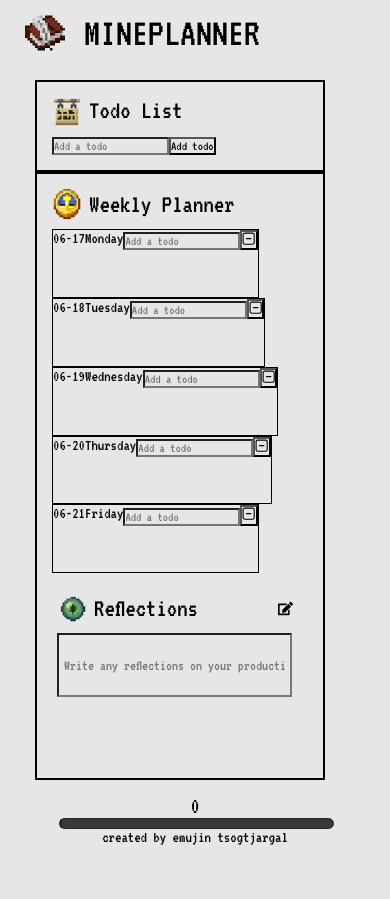
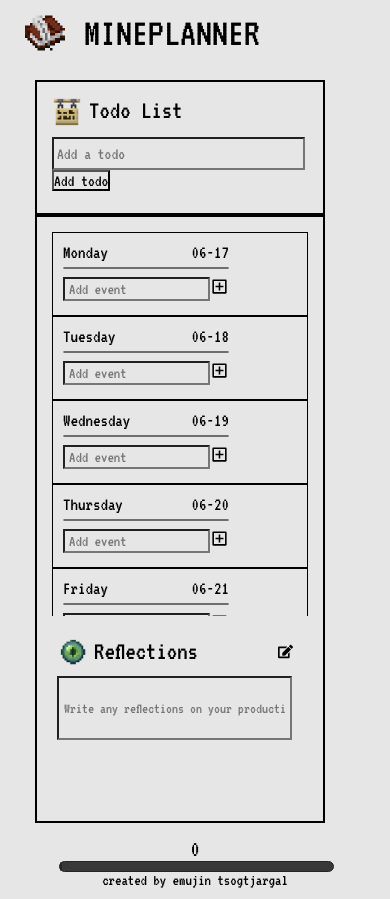
Before and after one commit to emujintsogo/mineplanner, a React (Vite) app: page / in a window 390 px wide. Before the commit the page ends 856 px from the top, so only its background shows below. Built offline with nearby package versions, Linux system fonts and the light colour scheme.

Commit message:
add: functionality to week planner

```diff
--- a/src/App.css
+++ b/src/App.css
@@ -19,7 +19,11 @@
 }
 
 .left-container {
-  width: 30%;
+  width: 35%;
+}
+.right-container {
+  display: flex;
+  flex-direction: column;
 }
 
 .icons {
--- a/src/components/Day.jsx
+++ b/src/components/Day.jsx
@@ -1,9 +1,59 @@
-import "../styles/Day.css";
+import { useState, useEffect } from "react";
+import Task from "./Task";
+import DayForm from "./DayForm";
+import "../styles/Week.css";
 
 function Day(props) {
+  const [tasks, setTasks] = useState(() => {
+    const storedTasks = localStorage.getItem(`tasks-${props.day}`);
+    return storedTasks ? JSON.parse(storedTasks) : [];
+  });
+
+  useEffect(() => {
+    try {
+      localStorage.setItem(`tasks-${props.day}`, JSON.stringify(tasks));
+    } catch (error) {
+      console.error("Failed to save tasks to localStorage:", error);
+    }
+  }, [tasks]);
+
+  const handleAddTask = (task) => {
+    if (!task.text || /^\s*$/.test(task.text)) {
+      return;
+    }
+
+    let newTasks = [];
+    if (tasks == null) {
+      newTasks = [task];
+    } else {
+      newTasks = [...tasks, task];
+    }
+    setTasks(newTasks);
+  };
+
+  const handleEdit = (taskId, newValue) => {
+    if (!newValue.text || /^\s*$/.test(newValue.text)) {
+      return;
+    }
+    setTasks((prevTasks) =>
+      prevTasks.map((item) => (item.id === taskId ? newValue : item))
+    );
+  };
+
+  const handleRemove = (taskId) => {
+    const removedArr = [...tasks].filter((task) => task.id !== taskId);
+    setTasks(removedArr);
+  };
+
   return (
     <div className="day-container">
-      <h4>{props.dayName}</h4>
+      <div className="day-title">
+        <h3>{props.day}</h3>
+        <h3>{props.date}</h3>
+      </div>
+      <hr />
+      <DayForm onSubmit={handleAddTask} />
+      <Task tasks={tasks} handleEdit={handleEdit} handleRemove={handleRemove} />
     </div>
   );
 }
--- a/src/components/DayForm.jsx
+++ b/src/components/DayForm.jsx
@@ -1,9 +1,9 @@
 import { useState } from "react";
-import { FaEdit } from "react-icons/fa";
-import { CgRemoveR } from "react-icons/cg";
+import "../styles/Week.css";
+import { RiAddBoxLine } from "react-icons/ri";
 
 function DayForm(props) {
-  const [input, setInput] = useState(props.edit ? props.value : "");
+  const [input, setInput] = useState(props.edit ? props.edit.value : "");
 
   const handleSubmit = (e) => {
     e.preventDefault();
@@ -14,38 +14,32 @@
     setInput("");
   };
 
-  const handleChange = (e) => {
-    setInput(e.target.value);
-  };
+  const handleChange = (e) => setInput(e.target.value);
 
   return (
-    <form onSubmit={handleSubmit}>
+    <form onSubmit={handleSubmit} className="day-task-form">
       {props.edit ? (
-        <>
+        <div className="day-edit">
           <input
-            placeholder="Update your item"
             value={input}
+            placeholder="Update event"
             onChange={handleChange}
             name="text"
-            className="todo-input edit"
+            className="event-input-edit"
           />
-          <button onClick={handleSubmit} className="todo-button edit">
-            <FaEdit />
-          </button>
-        </>
+          <button onClick={handleSubmit}>Update</button>
+        </div>
       ) : (
-        <>
+        <div className="input-add">
           <input
-            placeholder="Add a todo"
             value={input}
+            placeholder="Add event"
             onChange={handleChange}
             name="text"
-            className="todo-input"
+            className="event-input"
           />
-          <button onClick={handleSubmit} className="todo-button">
-            <CgRemoveR />
-          </button>
-        </>
+          <RiAddBoxLine className="add-icon" onClick={handleSubmit} />
+        </div>
       )}
     </form>
   );
--- /dev/null
+++ b/src/components/Task.jsx
@@ -0,0 +1,42 @@
+import { useState } from "react";
+import DayForm from "./DayForm";
+import { CgRemoveR } from "react-icons/cg";
+import { FaEdit } from "react-icons/fa";
+import "../styles/Week.css";
+
+function Task({ tasks, handleEdit, handleRemove }) {
+  const [edit, setEdit] = useState({
+    id: null,
+    value: "",
+  });
+
+  const submitEdit = (value) => {
+    handleEdit(edit.id, value);
+    setEdit({
+      id: null,
+      value: "",
+    });
+  };
+
+  if (edit.id) {
+    return <DayForm edit={edit} onSubmit={submitEdit} />;
+  }
+
+  return tasks?.map((task, index) => (
+    <div key={index} className="task-row">
+      <div key={task.id}>{task.text}</div>
+      <div className="event-icons">
+        <CgRemoveR
+          className="day-delete-icon"
+          onClick={() => handleRemove(task.id)}
+        />
+        <FaEdit
+          className="day-edit-icon"
+          onClick={() => setEdit({ id: task.id, value: task.text })}
+        />
+      </div>
+    </div>
+  ));
+}
+
+export default Task;
--- a/src/components/Todo.jsx
+++ b/src/components/Todo.jsx
@@ -24,10 +24,7 @@
   }
 
   return todos?.map((todo, index) => (
-    <div
-      className={todo.isComplete ? "todo-row complete" : "todo-row"}
-      key={index}
-    >
+    <div className="todo-row" key={index}>
       <div key={todo.id} onClick={() => completeTodo(todo.id)}>
         {todo.text}
       </div>
--- a/src/components/TodoForm.jsx
+++ b/src/components/TodoForm.jsx
@@ -1,4 +1,5 @@
 import { useState } from "react";
+import "../styles/TodoList.css";
 
 function TodoForm(props) {
   const [input, setInput] = useState(props.edit ? props.edit.value : "");
--- a/src/components/TodoList.jsx
+++ b/src/components/TodoList.jsx
@@ -10,11 +10,7 @@
   });
 
   useEffect(() => {
-    try {
-      localStorage.setItem("task", JSON.stringify(todos));
-    } catch (error) {
-      console.error("Failed to save todos to localStorage:", error);
-    }
+    localStorage.setItem("task", JSON.stringify(todos));
   }, [todos]);
 
   const addTodo = (todo) => {
--- a/src/components/Week.jsx
+++ b/src/components/Week.jsx
@@ -1,35 +1,26 @@
+import "../styles/Week.css";
 import Day from "./Day";
-import DayForm from "./DayForm";
-import "../styles/Week.css";
 
 function Week() {
-  const dayNames = ["Monday", "Tuesday", "Wednesday", "Thursday", "Friday"];
+  const days = ["Monday", "Tuesday", "Wednesday", "Thursday", "Friday"];
   let curr = new Date();
   let week = [];
 
-  for (let i = 1; i <= 7; i++) {
+  for (let i = 1; i <= 5; i++) {
     let first = curr.getDate() - curr.getDay() + i;
     let day = new Date(curr.setDate(first)).toISOString().slice(5, 10);
     week.push(day);
   }
 
+  //TODO: have local storage clear week items at friday midnight
+
   return (
-    <div className="weekly-container">
-      <div className="week-title">
-        <img src="./assets/Clock_JE3.png" className="icons" />
-        <h3>Weekly Planner</h3>
-      </div>
-      <div className="days-of-week">
-        {dayNames.map((day, index) => {
-          return (
-            <div className="day" key={index}>
-              <p>{week[index]}</p>
-              <Day dayName={day} key={index} />
-              <DayForm />
-            </div>
-          );
-        })}
-      </div>
+    <div className="week-container">
+      {days.map((day, index) => (
+        <div key={index} className="day">
+          <Day day={day} date={week[index]} />
+        </div>
+      ))}
     </div>
   );
 }
--- a/src/styles/Reflections.css
+++ b/src/styles/Reflections.css
@@ -26,3 +26,9 @@
 .reflections-header > .edit-icon {
   margin-right: 10px;
 }
+
+.reflections-container p {
+  padding-left: 20px;
+  margin-top: 20px;
+  font-size: 20px;
+}
--- a/src/styles/TodoList.css
+++ b/src/styles/TodoList.css
@@ -19,3 +19,21 @@
   width: 15px;
   height: 15px;
 }
+
+.todo-form input {
+  width: 95%;
+  font-size: 17px;
+  padding: 6px 3px;
+}
+
+.todo-form button {
+  margin-bottom: 7px;
+  font-size: 17px;
+}
+
+.todo-row-complete,
+.todo-row {
+  font-size: 17px;
+  margin-top: 5px;
+  padding-left: 15px;
+}
--- a/src/styles/Week.css
+++ b/src/styles/Week.css
@@ -1,6 +1,7 @@
-.weekly-container {
+.week-container {
   height: 60%;
-  width: 100%;
+  max-width: 100%;
+  display: flex;
 }
 
 .week-title {
@@ -9,17 +10,59 @@
   margin-bottom: 10px;
 }
 
-.week-title > h3 {
-  font-size: 26px;
-}
-
-.days-of-week {
-  display: flex;
-  flex-wrap: wrap;
-  height: 100%;
-}
-
 .day {
   display: flex;
   border: 1px solid black;
+  max-width: 100%;
 }
+
+.input-add {
+  display: flex;
+  margin: 4px 0;
+}
+
+.input-add > .add-icon {
+  font-size: 19px;
+}
+
+.input-add > input {
+  font-size: 16px;
+  padding: 2px 4px;
+}
+
+.day-container {
+  padding: 10px;
+}
+
+.day-title {
+  display: flex;
+  justify-content: space-between;
+}
+
+.task-row {
+  display: flex;
+  justify-content: space-between;
+  font-size: 17px;
+}
+
+.day-edit-icon,
+.day-delete-icon {
+  margin-left: 3px;
+}
+
+hr {
+  margin: 5px 0 8px 0;
+  border: 1px solid rgb(109, 109, 109);
+  border-radius: 5px;
+}
+
+.day-edit {
+  font-size: 16px;
+  padding: 2px 4px;
+}
+
+@media (max-width: 800px) {
+  .week-container {
+    flex-direction: column;
+  }
+}
```
Also changed, not shown: src/styles/Footer.css (indentation only).
